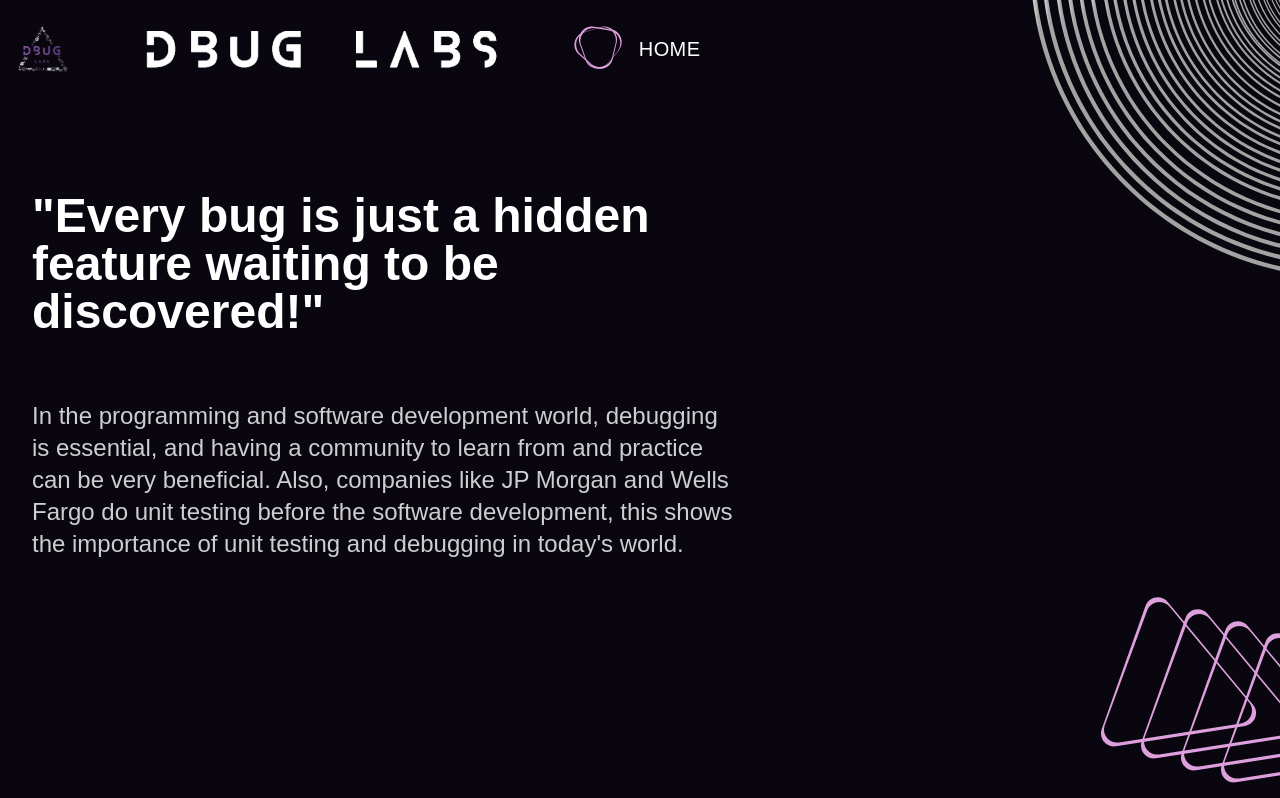
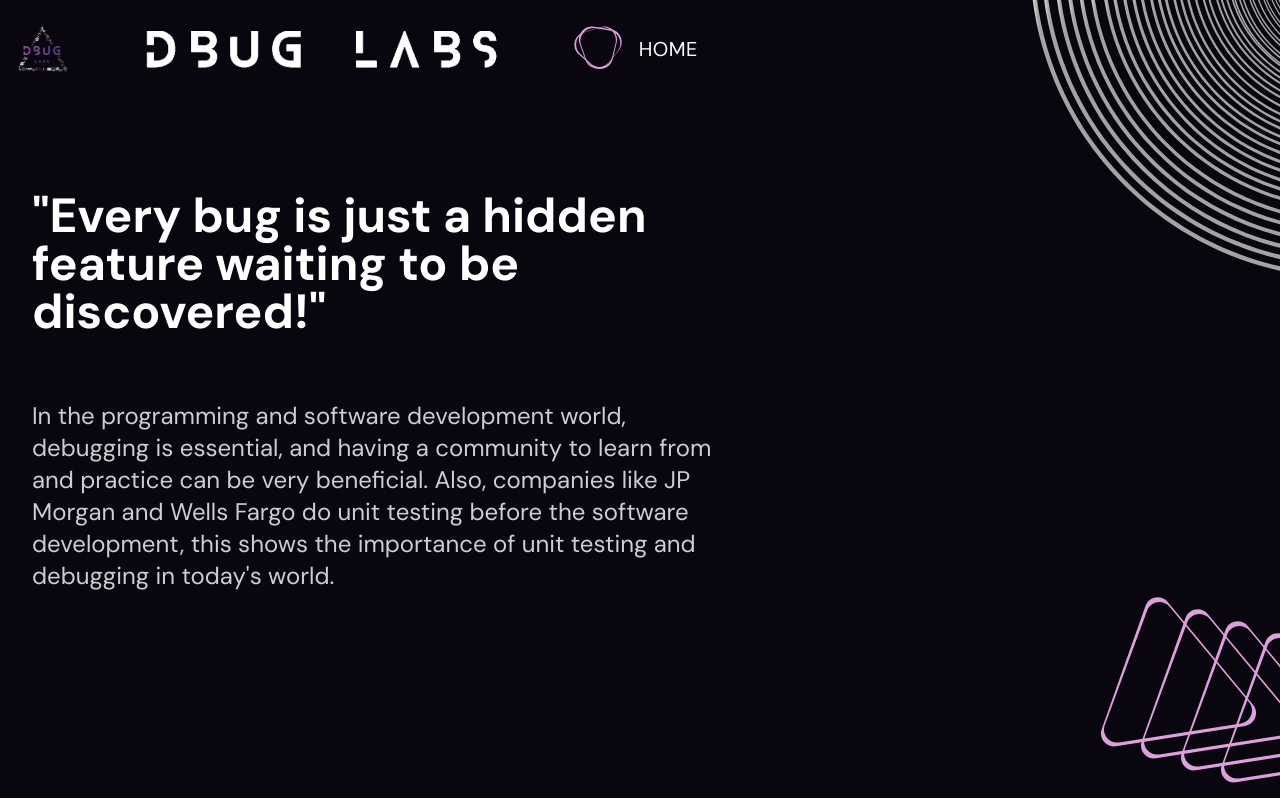
Before and after one commit to dBug-Labs/dbug-labs.tech, a React (Vite) app: page / in a window 1280 px wide. Shown: the top 798 px of the page. Built offline with nearby package versions, Linux system fonts and the light colour scheme.

Commit message:
update index.css

```diff
--- a/src/index.css
+++ b/src/index.css
@@ -1,8 +1,9 @@
+@import url("https://fonts.googleapis.com/css2?family=DM+Sans:wght@400;500;700&display=swap");
 @tailwind base;
 @tailwind components;
 @tailwind utilities;
 
-@import url("https://fonts.googleapis.com/css2?family=DM+Sans:wght@400;500;700&display=swap");
+
 
 @layer base {
   html {
```
